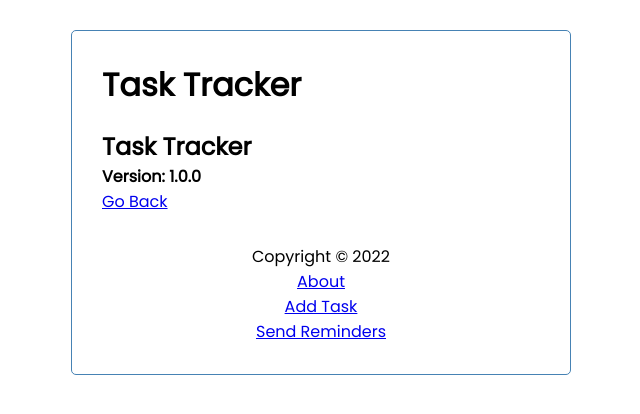
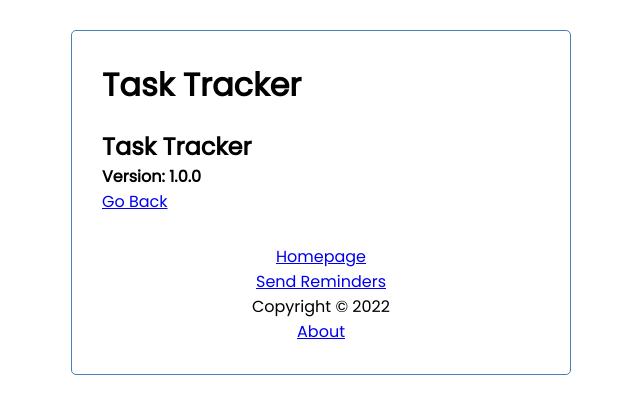
Before and after one commit to Favk/Task-Tracker, an Angular app: page /about in a window 1280 px wide. Shown: the top 414 px of the page, without its empty margins (319-959 px from the left). Built offline with nearby package versions, Linux system fonts and the light colour scheme.

Commit message:
Contact page

```diff
--- a/src/app/components/contact/contact.component.html
+++ b/src/app/components/contact/contact.component.html
@@ -19,13 +19,13 @@
             <!--email-->
             <div class="field">
                 <label for="label">Email</label>
-                <input type="text" name="Email" class="input" [(ngModel)]="email" #emailInput="ngModel" required="email">
+                <input type="email" name="Email" class="input" [(ngModel)]="email" #emailInput="ngModel" required="email">
                 <div class="help is-error" *ngIf="emailInput.invalid && emailInput.touched">Your email is required and needs to be a valid email</div>
             </div>
             <!--Reminder-->
             <div class="field">
                 <label for="label">Reminder</label>
-                <textarea name="reminder" id="reminder" cols="50" rows="10" [(ngModel)]="reminder"></textarea>
+                <textarea name="reminder" id="reminder" cols="50" rows="10" [(ngModel)]="reminder" required="Reminder"></textarea>
             </div>
             <!--submit button-->
             <button type="submit" class="button is-large is-warning" [disabled]="contactForm.invalid">Send</button>
--- a/src/app/components/footer/footer.component.html
+++ b/src/app/components/footer/footer.component.html
@@ -1,6 +1,6 @@
 <footer>
+    <a routerLink="">Homepage</a><br>
+    <a routerLink="/send reminders">Send Reminders</a>
     <p>Copyright &copy; 2022</p>
     <a routerLink="/about">About</a><br>
-    <a routerLink="">Add Task</a><br>
-    <a routerLink="/send reminders">Send Reminders</a>
 </footer>
```
